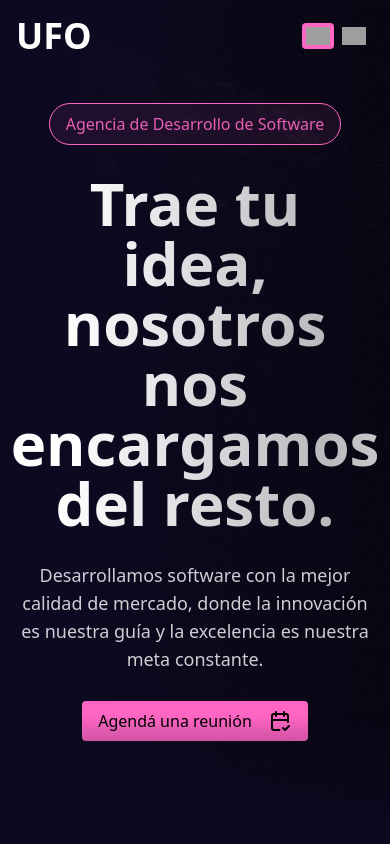
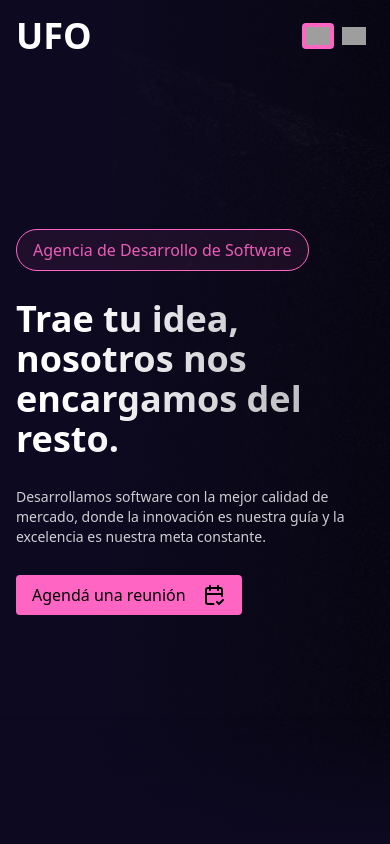
Before and after one commit to UFO-Development/ufodevelopment-v2, a React (Vite) app: page / in a window 390 px wide. Shown: the top 844 px of the page. Built offline with nearby package versions, Linux system fonts and the light colour scheme; grey boxes are pictures that could not be loaded.

Commit message:
Cambios en responsive

```diff
--- a/src/components/MainHookSection.jsx
+++ b/src/components/MainHookSection.jsx
@@ -4,14 +4,14 @@ import { CalendarCheck } from './icons'
 export const MainHookSection = () => {
   return (
     <div id="mainHookContainer" className="h-screen">
-      <div className="margins flex justify-center h-full flex-col gap-7 max-sm:items-center">
+      <div className="margins flex justify-center h-full flex-col gap-7">
         <span className="badge-pink">
           <Translate>mainHookAgency</Translate>
         </span>
-        <h2 className="text-6xl font-bold text-left text-pretty max-w-[700px] text-background-gradient max-sm:text-center">
+        <h2 className="text-6xl font-bold text-left sm:text-pretty max-w-[700px] text-background-gradient max-sm:text-4xl max-[320px]:text-xl">
           <Translate>mainHookTitle</Translate>
         </h2>
-        <p className="opacity-80 text-lg text-pretty max-w-xl max-sm:text-center">
+        <p className="opacity-80 text-lg text-pretty max-w-xl max-sm:text-sm max-[320px]:text-xs">
           <Translate>mainHookParagraph</Translate>
         </p>
         <a target="_blank" href="https://calendly.com/corporate-ufodevelopment/30min" className="w-fit bg-ufopink px-4 py-2 rounded text-black font-medium hover:opacity-90 transition-opacity flex items-center gap-4">
--- a/src/components/OurServices.jsx
+++ b/src/components/OurServices.jsx
@@ -10,7 +10,7 @@ const services = [
 export const OurServices = () => {
   return (
     <div className="py-24" id="ourServicesContainer">
-      <h2 className="text-5xl font-bold text-center text-background-gradient">
+      <h2 className="text-5xl font-bold text-center text-background-gradient max-sm:text-4xl">
         <Translate>ourServicesDescriptionTitle</Translate>
       </h2>
       <p className="text-center pt-3 text-balance max-w-xl mx-auto">
--- a/src/styles/output.css
+++ b/src/styles/output.css
@@ -1312,8 +1312,16 @@ html {
     grid-column: span 1 / span 1;
   }
 
+  .max-sm\:max-w-full {
+    max-width: 100%;
+  }
+
   .max-sm\:grid-cols-1 {
     grid-template-columns: repeat(1, minmax(0, 1fr));
+  }
+
+  .max-sm\:items-start {
+    align-items: flex-start;
   }
 
   .max-sm\:items-center {
@@ -1323,6 +1331,44 @@ html {
   .max-sm\:text-center {
     text-align: center;
   }
+
+  .max-sm\:text-4xl {
+    font-size: 2.25rem;
+    line-height: 2.5rem;
+  }
+
+  .max-sm\:text-sm {
+    font-size: 0.875rem;
+    line-height: 1.25rem;
+  }
+
+  .max-sm\:text-lg {
+    font-size: 1.125rem;
+    line-height: 1.75rem;
+  }
+}
+
+@media (max-width: 320px) {
+  .max-\[320px\]\:text-2xl {
+    font-size: 1.5rem;
+    line-height: 2rem;
+  }
+
+  .max-\[320px\]\:text-xl {
+    font-size: 1.25rem;
+    line-height: 1.75rem;
+  }
+
+  .max-\[320px\]\:text-xs {
+    font-size: 0.75rem;
+    line-height: 1rem;
+  }
+}
+
+@media (min-width: 640px) {
+  .sm\:text-pretty {
+    text-wrap: pretty;
+  }
 }
 
 @media (min-width: 1024px) {
```
